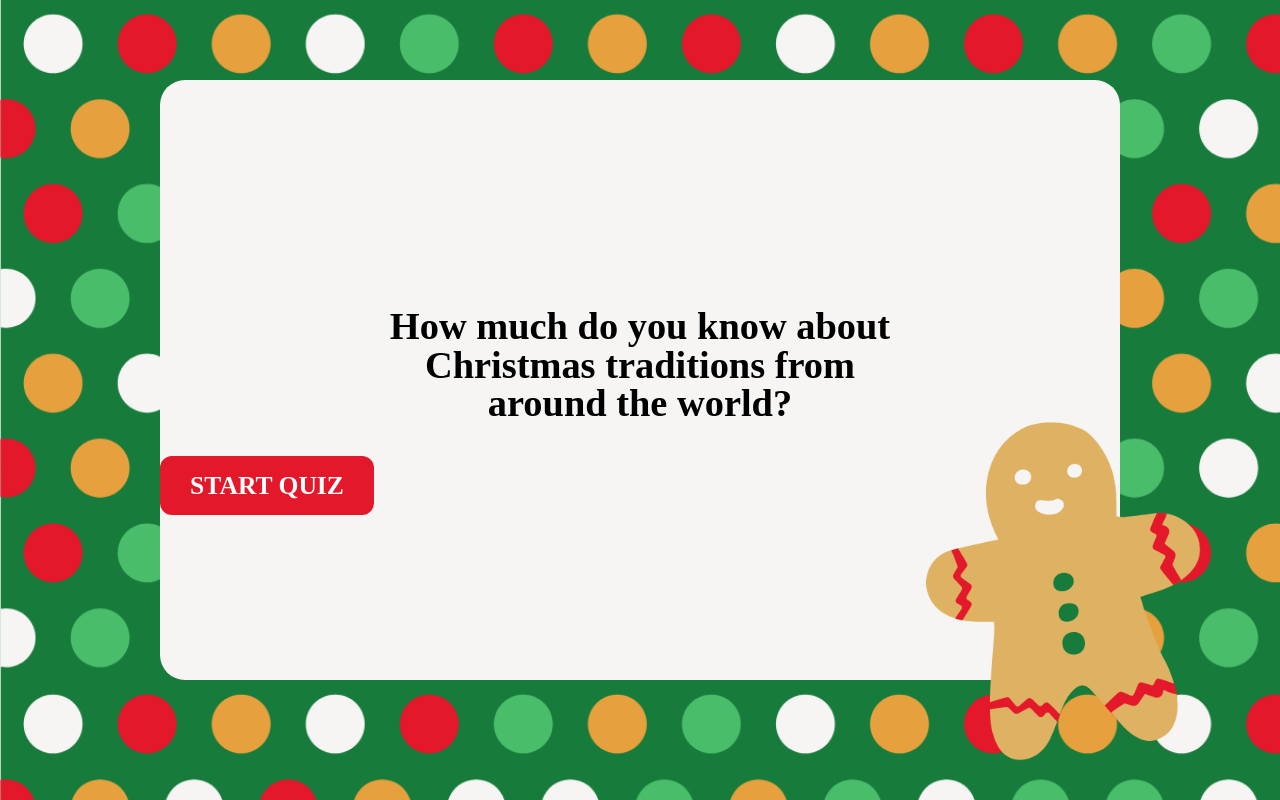
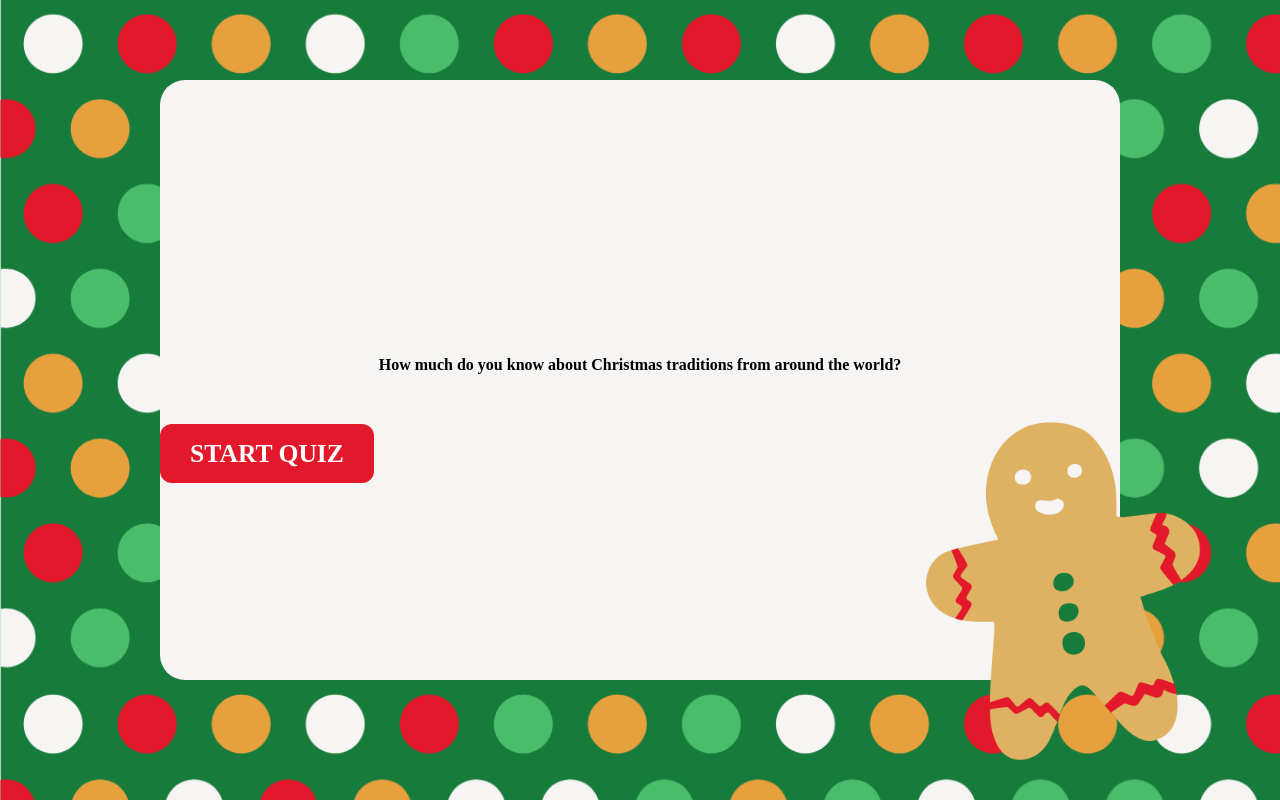
Before and after one commit to Technigo/project-redux-quiz-old, a React (Create React App) app: page / in a window 1280 px wide. Built offline with nearby package versions, Linux system fonts and the light colour scheme.

Commit message:
Update GlobalStyles.js

```diff
--- a/src/components/Styling/GlobalStyles.js
+++ b/src/components/Styling/GlobalStyles.js
@@ -35,9 +35,15 @@ export const Headers = styled.div`
   text-align: center;
   padding: 5%;
   font-family: 'Montserrat';
+<<<<<<< Updated upstream
   font-size: 3vw;
   font-weight: bold;
   line-height: 3vw;
+=======
+  font-size: 4vw;
+  font-weight: bold;
+  line-height: 4vw;
+>>>>>>> Stashed changes
   white-space: wrap;
 
 `
```
